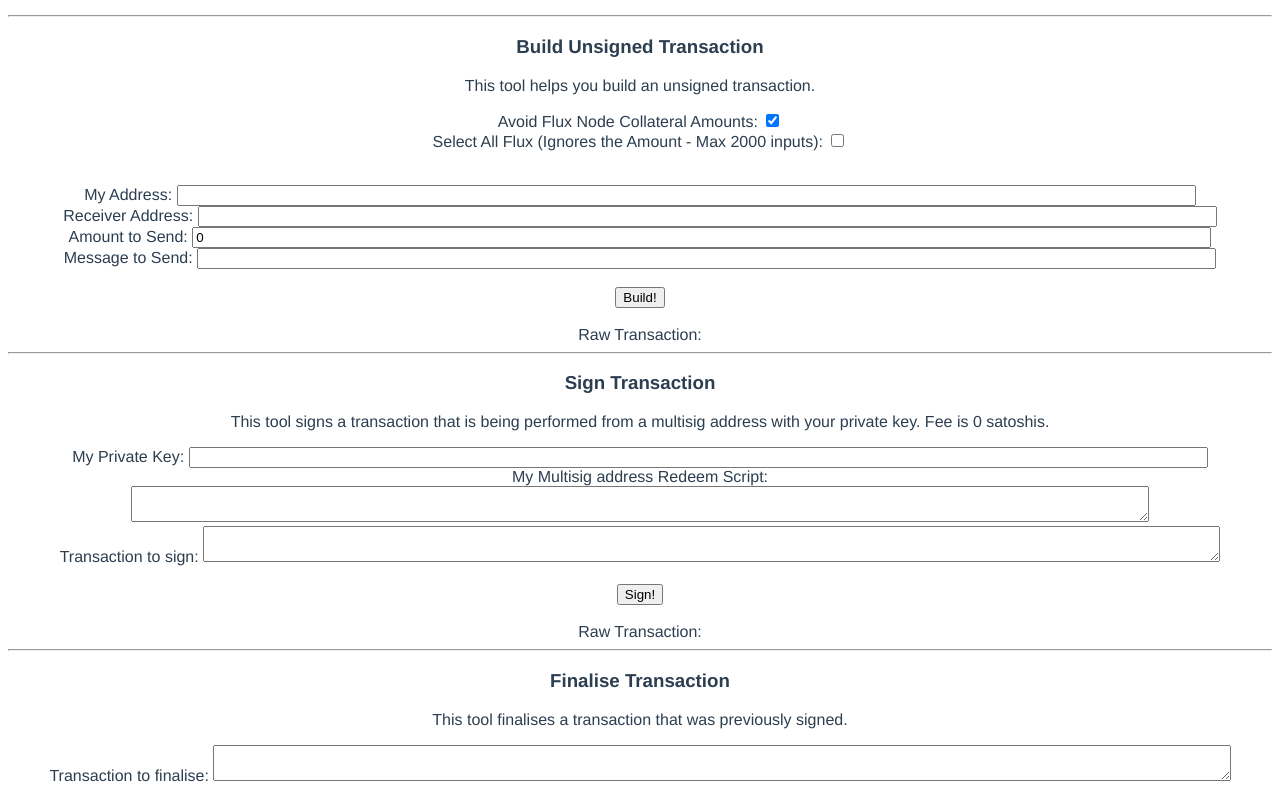
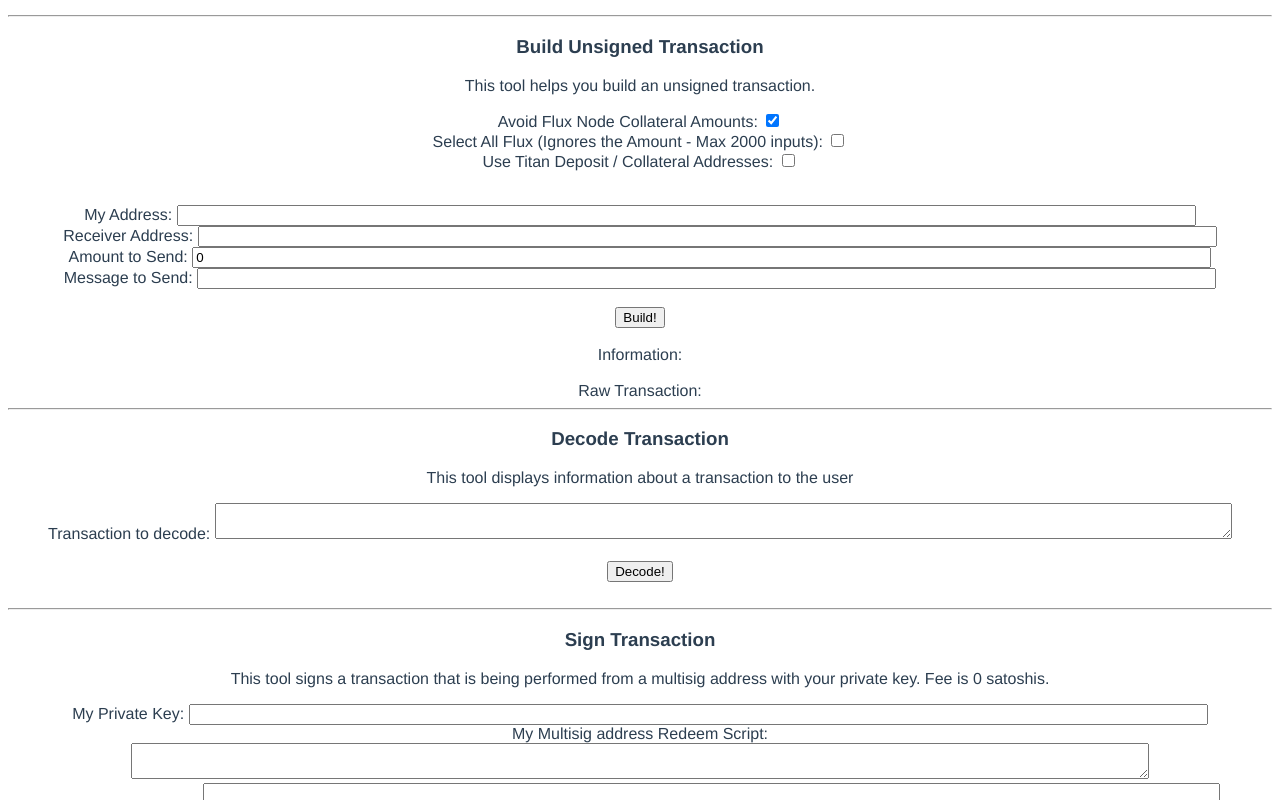
Before and after one commit to RunOnFlux/FLUXmultisig, a Vue app: page / in a window 1280 px wide. Shown: the part 807-1607 px from the top of the page. Built offline with nearby package versions, Linux system fonts and the light colour scheme.

Commit message:
Add ability to decode raw hex, Added info when creating raw tx

```diff
--- a/src/App.vue
+++ b/src/App.vue
@@ -149,6 +149,14 @@
           type="checkbox"
         >
         <br>
+        Use Titan Deposit / Collateral Addresses: <input
+          id="checkbox"
+          v-model="useTitanAddresses"
+          aria-labelledby="useTitan"
+          type="checkbox"
+          @change="titanCheckboxClicked($event.target.checked);"
+        >
+        <br>
       </p>
 
       <div
@@ -161,11 +169,13 @@
       My Address: <input
         v-model="unsignedTx.myAddress"
         class="pubkey"
+        :disabled="useTitanAddresses"
       >
       <br>
       Receiver Address: <input
         v-model="unsignedTx.receiver"
         class="pubkey"
+        :disabled="useTitanAddresses"
       >
       <br>
       Amount to Send: <input
@@ -184,7 +194,31 @@
         Build!
       </button>
       <br><br>
+      Information: {{txinfo}}
+      <br><br>
       Raw Transaction: {{ unsignedTx.hex }}
+    </div>
+    <hr>
+    <div style="white-space: pre-line;">
+      <h3>
+        Decode Transaction
+      </h3>
+      <p>
+        This tool displays information about a transaction to the user
+      </p>
+      Transaction to decode: <textarea
+        v-model="decodeRawHex"
+        aria-labelledby="decodeRawHex"
+        class="pubkey"
+      />
+      <br>
+      <br>
+      <button @click="decodeRawTransaction">
+        Decode!
+      </button>
+      <br>
+      {{decodedInfoString}}
+      <br>
     </div>
     <hr>
     <div>
@@ -243,6 +277,7 @@
 </template>
 
 <script>
+
 const bitgotx = require('bitgo-utxo-lib');
 const axios = require('axios');
 
@@ -258,6 +293,7 @@
         address: '',
         redeemScript: '',
       },
+      txinfo: '',
       publickeys: [],
       inputs: 1,
       reqsig: 1,
@@ -294,6 +330,13 @@
       avoidFluxNodeAmounts: true,
       sendAllFlux: false,
       isTestnet: false,
+      useTitanAddresses: false,
+      decodeRawHex: '',
+      decodedInfo: {
+        inputs: 0,
+        outputs: []
+      },
+      decodedInfoString: '',
       mainnetExplorer: 'https://explorer.runonflux.io',
       testnetExplorer: 'https://testnet.runonflux.io',
     };
@@ -354,6 +397,16 @@
       }
       this.coincontrol.selectedValueAmount = Number(this.coincontrol.selectedValueSats * 1e-8).toFixed(8);
     },
+    titanCheckboxClicked(cb) {
+      if (cb) {
+        this.unsignedTx.myAddress = "t3a6HnypgaJf5xHMA8PrnfJBR6PpTithbeC";
+        this.unsignedTx.receiver = "t3c4EfxLoXXSRZCRnPRF3RpjPi9mBzF5yoJ";
+      } else {
+        this.unsignedTx.myAddress = "";
+        this.unsignedTx.receiver = "";
+      }
+    },
+
     async fetchUtxoSet() {
       try {
         this.coincontrol.selectedValueSats = 0;
@@ -398,8 +451,6 @@
             }
           }
         }
-
-        console.log(selectedCoins);
 
         for (let i = 0; i < utxos.length; i += 1) {
           if (utxos[i].height !== 0) {
@@ -469,10 +520,58 @@
         }
 
         const tx = txb.buildIncomplete();
+        let destination = '';
+        let change = '';
+
+        if ('outs' in tx) {
+          if (tx['outs'].length >= 1) {
+            destination = bitgotx.address.fromOutputScript(tx['outs'][0]['script'], network);
+            const amountSending = Number(tx['outs'][0]['value'] * 1e-8).toFixed(8);
+            this.txinfo = `Sending ${amountSending} FLUX to ${destination}`
+          }
+
+          if (tx['outs'].length >= 2) {
+            change = bitgotx.address.fromOutputScript(tx['outs'][1]['script'], network);
+            const amountChange = Number(tx['outs'][1]['value'] * 1e-8).toFixed(8);
+            this.txinfo +=` and sending back as change ${amountChange} FLUX to ${change}`
+          }
+        }
+
         this.unsignedTx.hex = tx.toHex();
       } catch (e) {
         console.log(e);
         this.unsignedTx.hex = e.message;
+      }
+    },
+    async decodeRawTransaction() {
+      try {
+        this.decodedInfoString = '';
+        const network = this.isTestnet ? bitgotx.networks.fluxtestnet : bitgotx.networks.zelcash;
+        const txb = bitgotx.TransactionBuilder.fromTransaction(bitgotx.Transaction.fromHex(this.decodeRawHex, network), network);
+
+        const tx = txb.buildIncomplete();
+        if ('outs' in tx) {
+          tx['outs'].forEach(out => {
+            let item = {};
+            item.address = bitgotx.address.fromOutputScript(out['script'], network);
+            item.amount = Number(out['value'] * 1e-8).toFixed(8);
+            this.decodedInfo.outputs.push(item);
+          });
+        }
+
+         if ('ins' in tx) {
+           this.decodedInfo.inputs = tx['ins'].length;
+         }
+
+         this.decodedInfoString = `\nSpending ${this.decodedInfo.inputs} input(s).\n`
+
+         this.decodedInfo.outputs.forEach(out => {
+          this.decodedInfoString += `Sending ${out.amount} Flux to ${out.address}\n`;
+         });
+
+      } catch (e) {
+        console.log(e);
+        this.decodedInfoString = e.message;
       }
     },
     async signTransaction() {
@@ -586,4 +685,9 @@
   margin-left: auto;
   margin-right: auto;
 }
+
+.popover {
+    white-space: pre-line;
+}
+
 </style>
```
